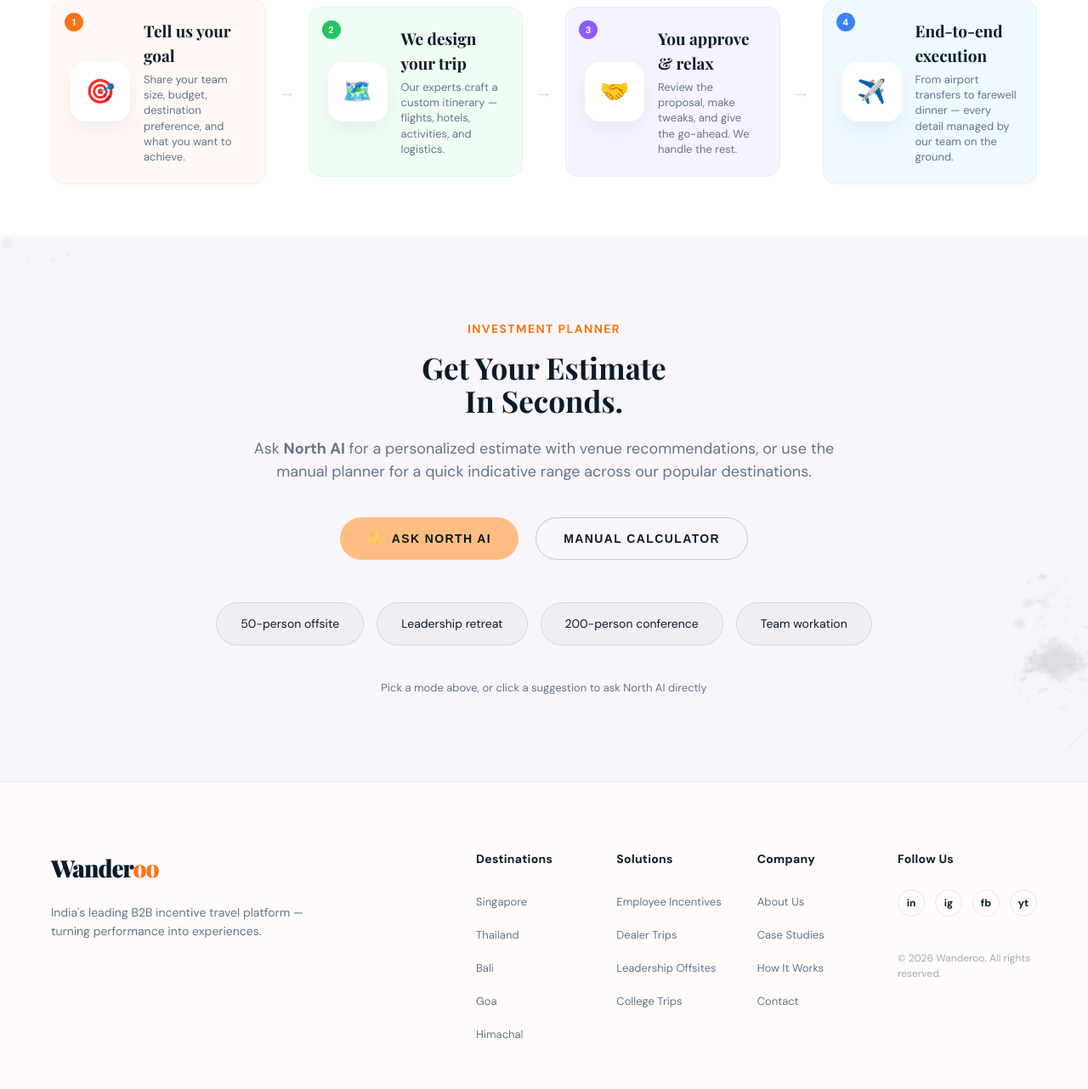
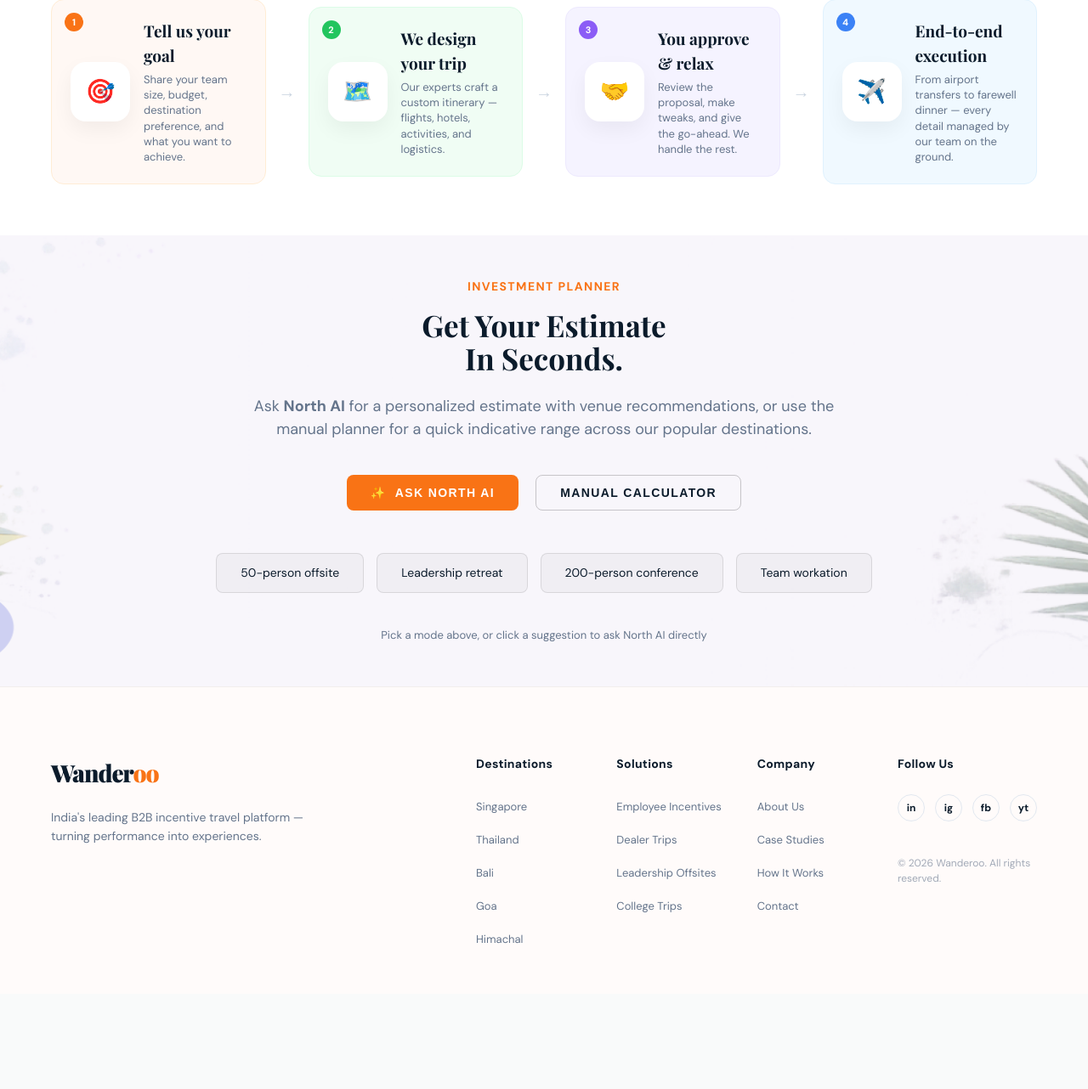
Before and after one commit to Sachinsagarmishra/wanderoo2.0, a PHP site: page / in a window 1280 px wide. Shown: the part 4103-5385 px from the top of the page at 85% size. After the commit the page ends 5214 px from the top, so only its background shows below. Run offline with PHP 8.4, Linux system fonts and the light colour scheme.

Commit message:
Refine AI Planner UI: Adjust padding and modernize button/chip styles with new colors and border-radius

```diff
--- a/assets/css/style.css
+++ b/assets/css/style.css
@@ -1562,7 +1562,7 @@ p {
 
 /* ── NORTH AI PLANNER ── */
 .ai-planner-section {
-    padding: 100px 60px;
+    padding: 50px 60px;
     background: url('../img/investment-planner.png') no-repeat center center;
     background-size: cover;
     text-align: center;
@@ -1582,11 +1582,11 @@ p {
 }
 
 .btn-planner-primary {
-    background: #FFBD82;
-    color: #061A14;
+    background: #f97315;
+    color: #ffffff;
     border: none;
-    padding: 16px 32px;
-    border-radius: 50px;
+    padding: 12px 28px;
+    border-radius: 8px;
     font-size: 14px;
     font-weight: 800;
     letter-spacing: 0.1em;
@@ -1607,8 +1607,8 @@ p {
     background: transparent;
     color: var(--text-main);
     border: 1px solid rgba(0, 0, 0, 0.2);
-    padding: 16px 32px;
-    border-radius: 50px;
+    padding: 12px 28px;
+    border-radius: 8px;
     font-size: 14px;
     font-weight: 800;
     letter-spacing: 0.1em;
@@ -1630,8 +1630,8 @@ p {
 }
 
 .suggestion-chip {
-    padding: 14px 28px;
-    border-radius: 50px;
+    padding: 12px 28px;
+    border-radius: 8px;
     background: rgba(0, 0, 0, 0.03);
     border: 1px solid rgba(0, 0, 0, 0.1);
     color: var(--text-main);
```
